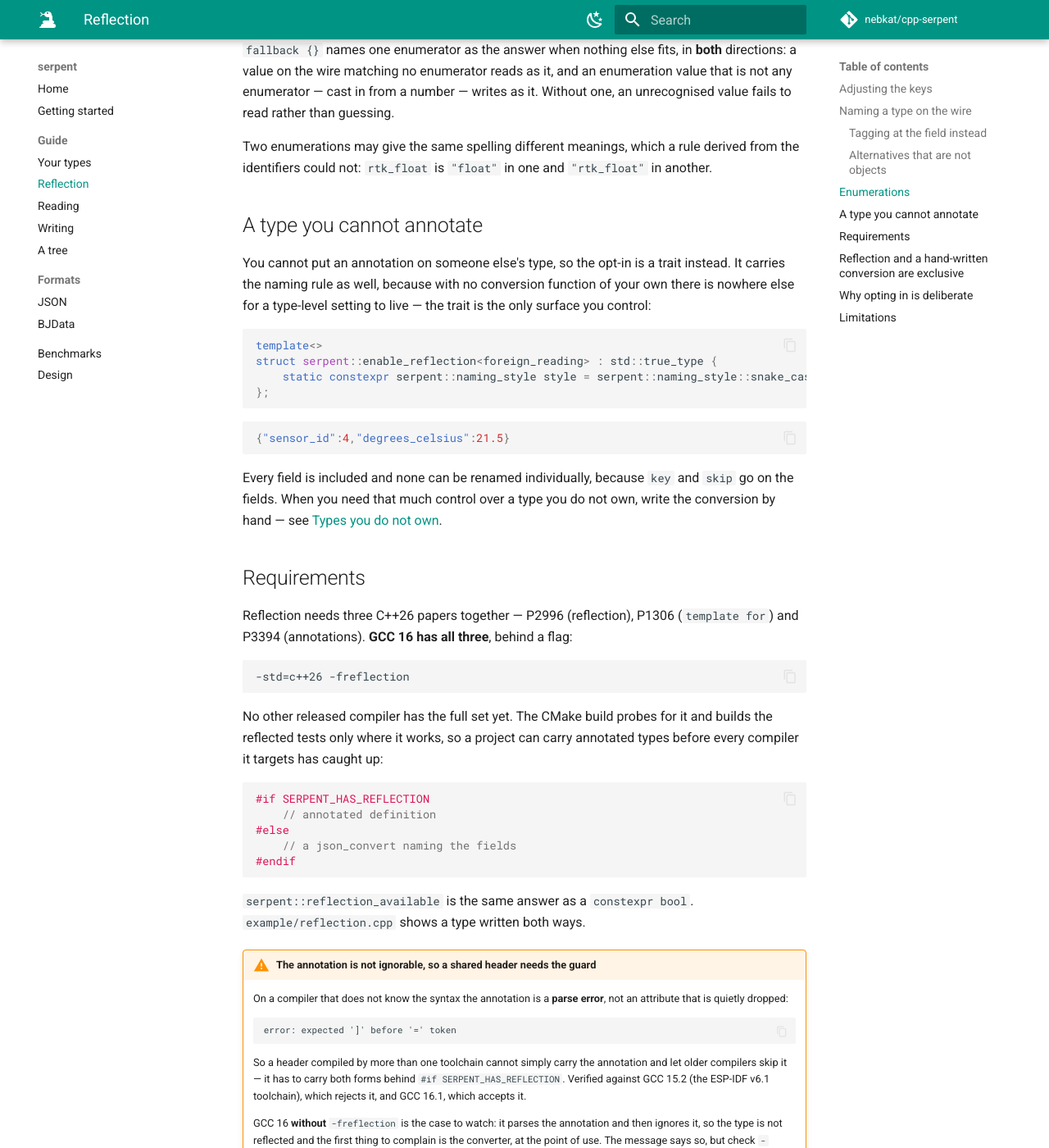
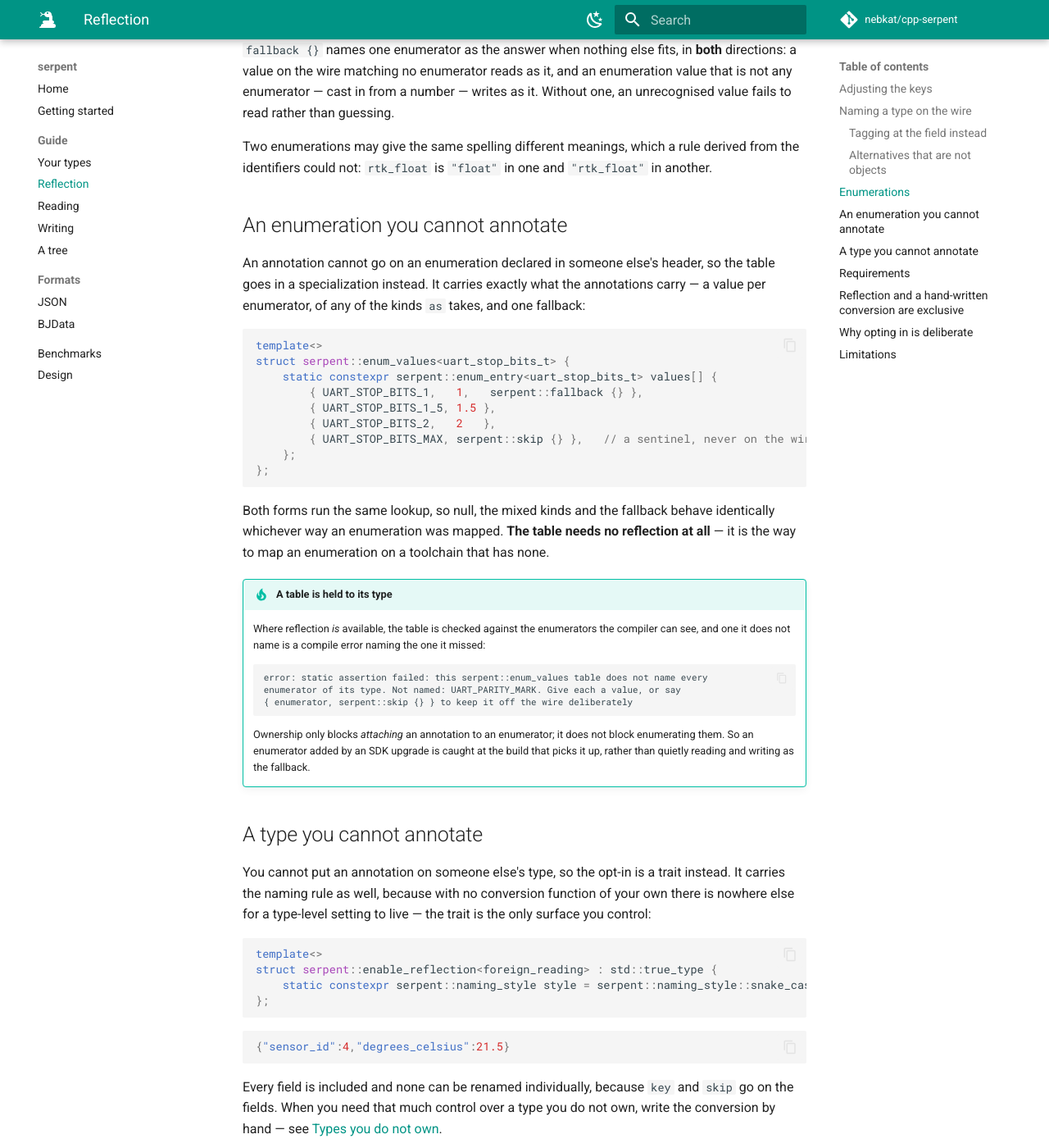
Before and after one commit to nebkat/cpp-serpent, an MkDocs documentation site: the page built from docs/reflection.md, in a window 1280 px wide and 1400 px high, scrolled down 3395 px. Shown: the whole window at 82% size. Built offline with MkDocs 1.6.1 and Material for MkDocs 9.7.7, drawn with Linux system fonts in a browser that asks for light colours; comment, search, counter and statistics services are not loaded.

Commit message:
feat(enum): Map an enumeration whose declaration is not yours
An annotation cannot go on an enumeration declared in someone else's
header, which left a foreign enumeration with no way to say anything and
its consumer writing a serializer by hand. serpent::enum_values carries
the same table the annotations do - a value per enumerator of any kind as
takes, one fallback, and serpent::skip for a sentinel that is never on
the wire.

Both forms run one lookup, so the null case, the mixed kinds and the
fallback cannot drift apart. The table needs no reflection, which makes
it the only way to map an enumeration on a toolchain that has none.

Where reflection is available the table is held to its type: enumerating
an enumeration never needed ownership, only annotating one does, so a
table that has fallen behind - an enumerator an SDK upgrade added - is a
build error naming what it missed, instead of that enumerator quietly
becoming the fallback.

````diff
--- a/docs/reflection.md
+++ b/docs/reflection.md
@@ -161,6 +161,43 @@ read rather than guessing.
 Two enumerations may give the same spelling different meanings, which a rule derived from the
 identifiers could not: `rtk_float` is `"float"` in one and `"rtk_float"` in another.
 
+## An enumeration you cannot annotate
+
+An annotation cannot go on an enumeration declared in someone else's header, so the table goes
+in a specialization instead. It carries exactly what the annotations carry — a value per
+enumerator, of any of the kinds `as` takes, and one fallback:
+
+```cpp
+template<>
+struct serpent::enum_values<uart_stop_bits_t> {
+    static constexpr serpent::enum_entry<uart_stop_bits_t> values[] {
+        { UART_STOP_BITS_1,   1,   serpent::fallback {} },
+        { UART_STOP_BITS_1_5, 1.5 },
+        { UART_STOP_BITS_2,   2   },
+        { UART_STOP_BITS_MAX, serpent::skip {} },   // a sentinel, never on the wire
+    };
+};
+```
+
+Both forms run the same lookup, so null, the mixed kinds and the fallback behave identically
+whichever way an enumeration was mapped. **The table needs no reflection at all** — it is the
+way to map an enumeration on a toolchain that has none.
+
+!!! tip "A table is held to its type"
+
+    Where reflection *is* available, the table is checked against the enumerators the compiler
+    can see, and one it does not name is a compile error naming the one it missed:
+
+    ```
+    error: static assertion failed: this serpent::enum_values table does not name every
+    enumerator of its type. Not named: UART_PARITY_MARK. Give each a value, or say
+    { enumerator, serpent::skip {} } to keep it off the wire deliberately
+    ```
+
+    Ownership only blocks *attaching* an annotation to an enumerator; it does not block
+    enumerating them. So an enumerator added by an SDK upgrade is caught at the build that
+    picks it up, rather than quietly reading and writing as the fallback.
+
 ## A type you cannot annotate
 
 You cannot put an annotation on someone else's type, so the opt-in is a trait instead. It
````
Also changed, not shown: 4 other files.
